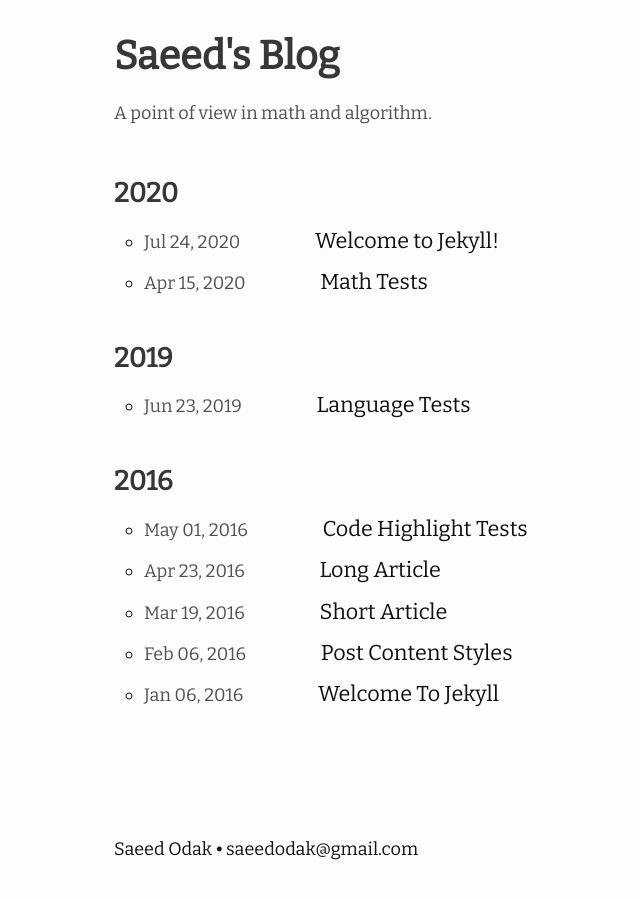
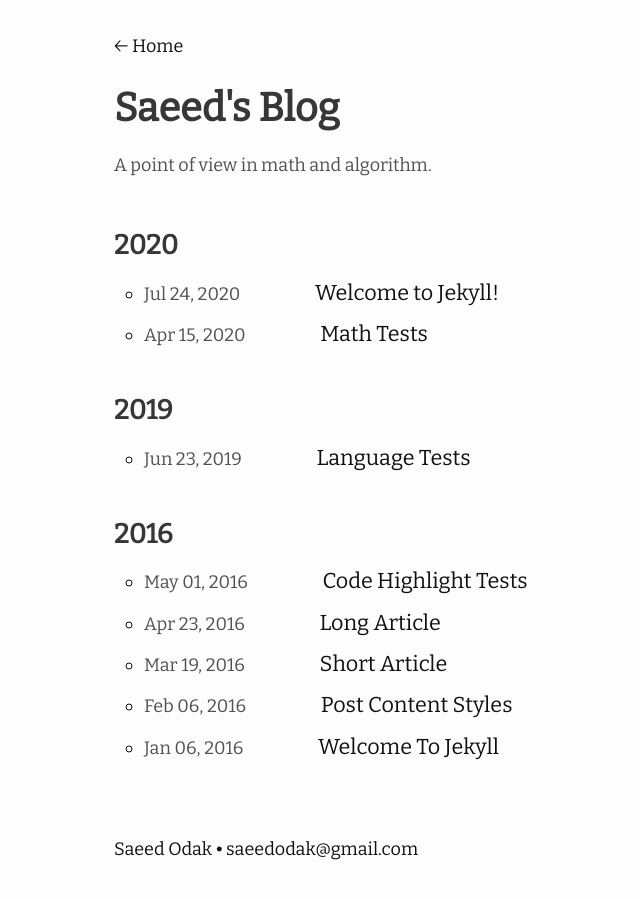
Before and after one commit to saeedodak/saeedodak.github.io, a Jekyll site: the page built from posts.html, in a window 1280 px wide. Shown: the whole page, without its empty margins (156-796 px from the left). Built offline with Jekyll 4.4.1, drawn with Linux system fonts in a browser that asks for light colours; nearby versions of some CDN libraries.

Commit message:
Update home.html

```diff
--- a/_layouts/home.html
+++ b/_layouts/home.html
@@ -3,6 +3,9 @@ layout: default
 ---
 
 <div class="home">
+  <div class="post-back">
+    <a class="black-link" href="/"> ← Home </a>
+  </div>
   <head>
       <title>{{ site.title }}</title>
   </head>
```
